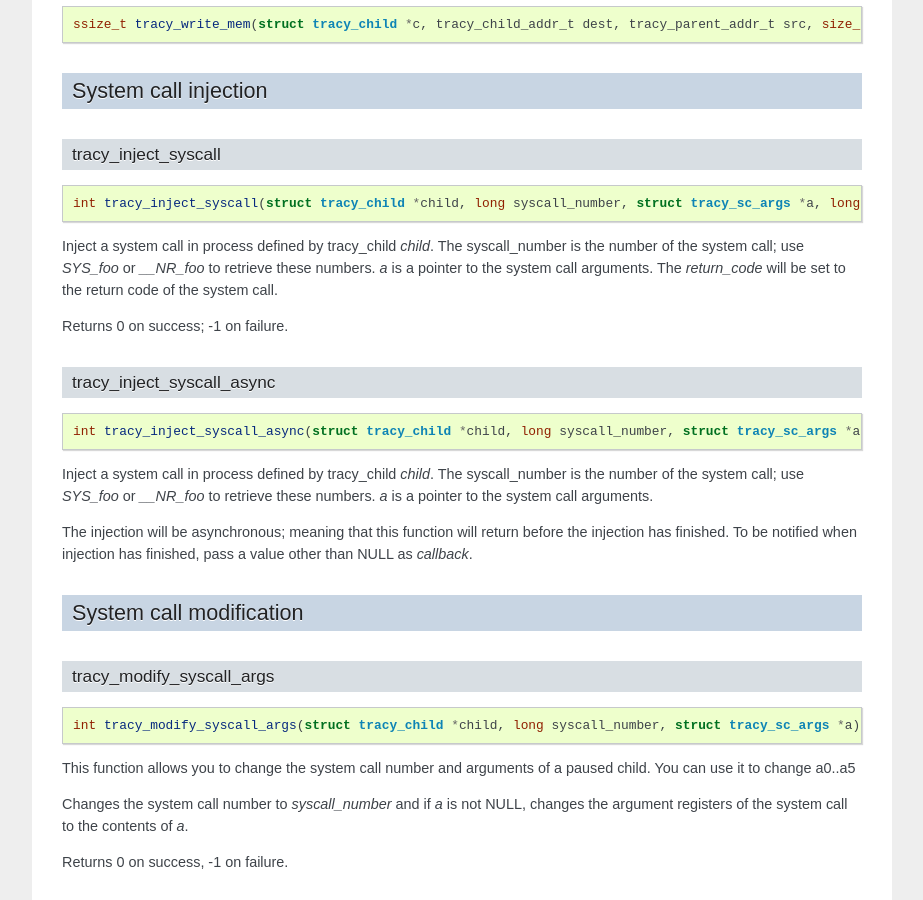
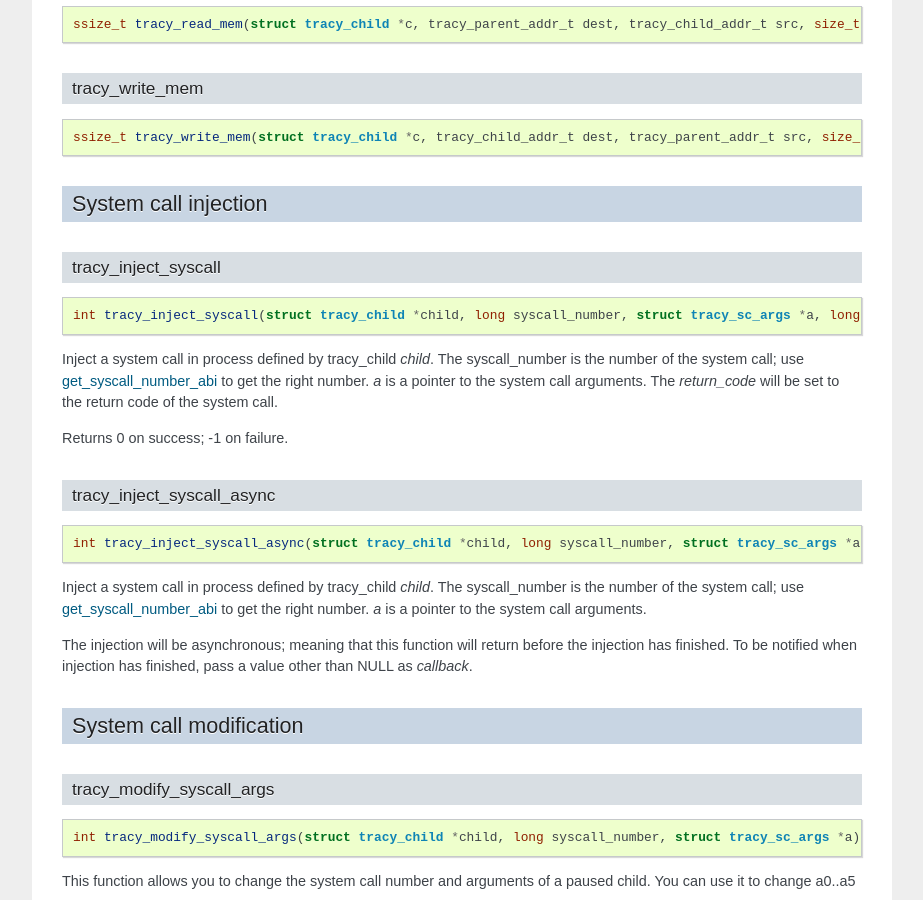
Before and after one commit to MerlijnWajer/tracy, a Sphinx documentation site: the page built from doc/reference.rst, in a window 1280 px wide and 900 px high, scrolled down 3823 px. Shown: the whole window, without its empty margins (198-1121 px from the left). Built offline with Sphinx 7.4.7, drawn with Linux system fonts in a browser that asks for light colours; some of the changed text lies outside the part shown.

```diff
--- a/doc/examples.rst
+++ b/doc/examples.rst
@@ -45,7 +45,7 @@ The following tracy options are available:
 - **TRACY_USE_SAFE_TRACE**
 
   Enables experimental tracing of all created children. Instead of relying on
-  Linux' mechanism to automatically tracy all created children, we utilise our
+  Linux' mechanism to automatically trace all created children, we utilise our
   own safe tracing mechanism. Theoretically this should also work on BSD
   platforms, but has not yet been tested.
 
--- a/doc/reference.rst
+++ b/doc/reference.rst
@@ -161,12 +161,19 @@ the PTRACE_KILL argument.
 
 Return 0 upon success, -1 upon failure.
 
-get_syscall_name
-----------------
+get_syscall_name_abi
+--------------------
 
 .. code-block:: c
 
-    char* get_syscall_name(int syscall);
+    char* get_syscall_name_abi(int syscall, int abi);
+
+get_syscall_number_abi
+----------------------
+
+.. code-block:: c
+
+    char* get_syscall_number_abi(char * syscall, int abi);
 
 get_signal_name
 ---------------
@@ -283,8 +290,9 @@ tracy_inject_syscall
 .. **
 
 Inject a system call in process defined by tracy_child *child*.
-The syscall_number is the number of the system call; use *SYS_foo* or
-*__NR_foo* to retrieve these numbers. *a* is a pointer to the system
+The syscall_number is the number of the system call; use
+`get_syscall_number_abi`_ to get the right number.
+*a* is a pointer to the system
 call arguments. The *return_code* will be set to the return code of the
 system call.
 
@@ -300,9 +308,9 @@ tracy_inject_syscall_async
 .. **
 
 Inject a system call in process defined by tracy_child *child*.
-The syscall_number is the number of the system call; use *SYS_foo* or
-*__NR_foo* to retrieve these numbers. *a* is a pointer to the system
-call arguments.
+The syscall_number is the number of the system call; use
+`get_syscall_number_abi`_ to get the right number.
+*a* is a pointer to the system call arguments.
 
 The injection will be asynchronous; meaning that this function will return
 before the injection has finished. To be notified when injection has
```
Also changed, not shown: 2 other files.
